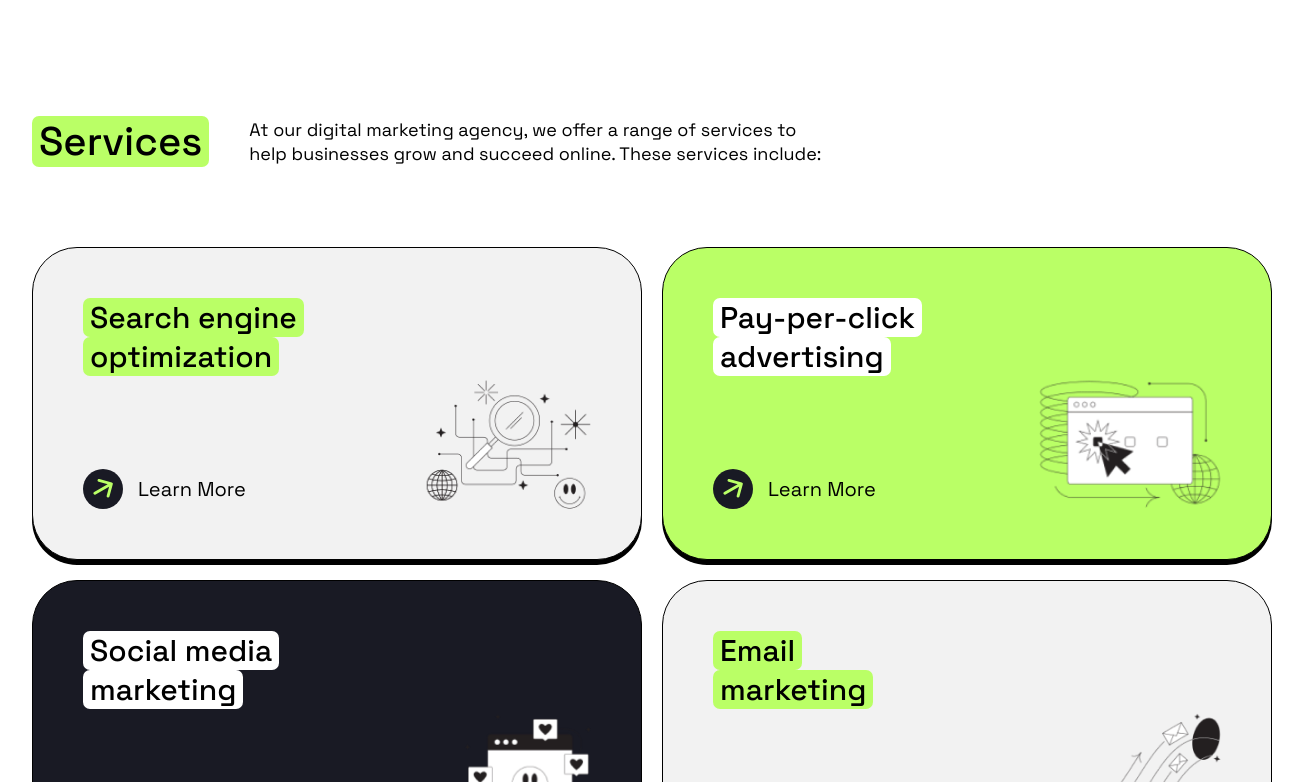
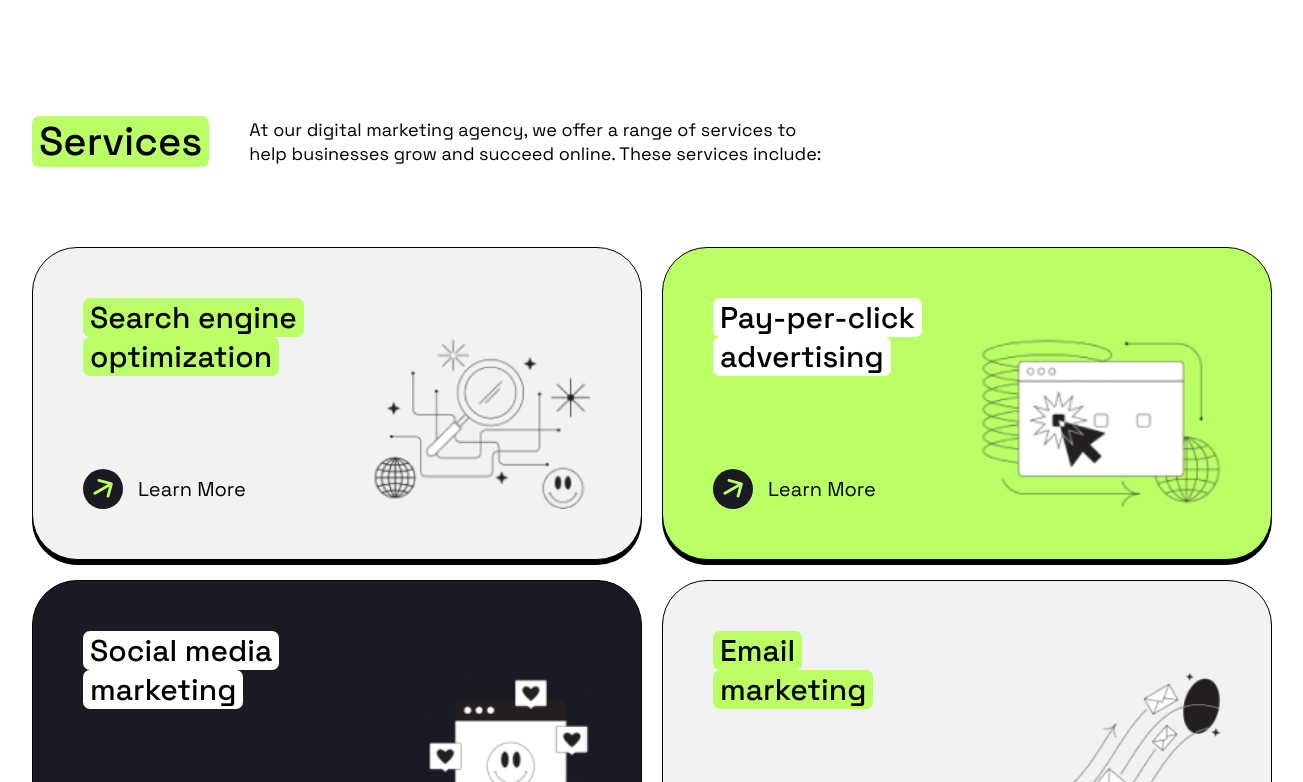
Before and after one commit to Deri-Kurniawan/positivus, a React (Vite) app: page / in a window 1536 px wide. Shown: the part 857-1639 px from the top of the page, without its empty margins (116-1419 px from the left). Built offline with nearby package versions, Linux system fonts and the light colour scheme.

Commit message:
chore(section): update responsive illustration image on service section
- update tablet & desktop

```diff
--- a/src/components/sections/services-section/services-section.module.css
+++ b/src/components/sections/services-section/services-section.module.css
@@ -63,6 +63,14 @@
   }
 }
 
+@media (min-width: 768px) {
+  .services-section__image {
+    width: auto;
+    height: 150px;
+    object-fit: cover;
+  }
+}
+
 @media (min-width: 1366px) {
   .services-section__header {
     flex-direction: row;
@@ -88,6 +96,12 @@
     gap: 93px;
   }
 
+  .services-section__image {
+    width: auto;
+    height: 170px;
+    object-fit: cover;
+  }
+
   .services-section__button--mobile {
     display: none !important;
   }
```
